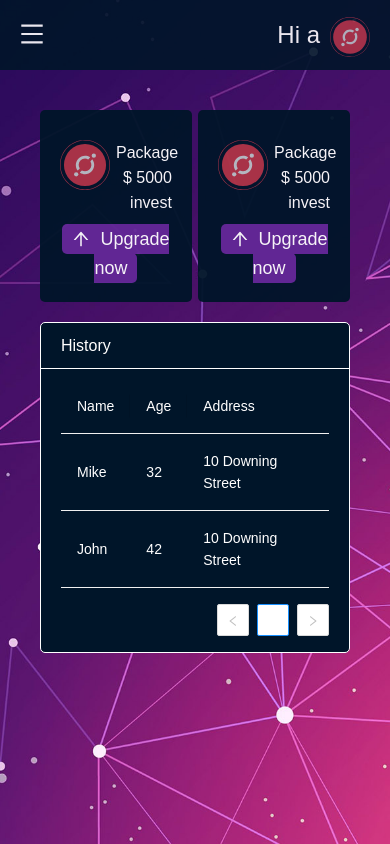
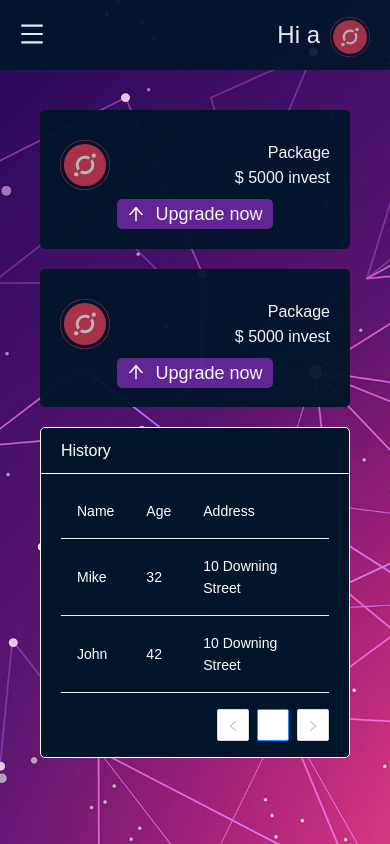
Before and after one commit to Phuc99bd/DINVEST_USER, a React (Create React App) app: page /invest in a window 390 px wide. Built offline with nearby package versions, Linux system fonts and the light colour scheme.

Commit message:
done responesive1

```diff
--- a/src/modules/invest/pages/styles.scss
+++ b/src/modules/invest/pages/styles.scss
@@ -9,6 +9,7 @@
   .invest-top {
     width: 100%;
     display: flex;
+    flex-wrap: wrap;
     justify-content: space-between;
     .parent {
       background-color: $header-background;
@@ -158,9 +159,19 @@
 }
 @media only screen and (max-width: 768px) {
   .invest {
+    .invest-top {
+      .parent {
+        width: 100%;
+        margin-bottom: 20px;
+      }
+      .parent:nth-child(2) {
+        margin-bottom: 0px;
+      }
+    }
     .cost-upgrade.parent {
       .item-cost {
         width: 95%;
+
         .top {
           padding: 0px 10px;
           .top-right {
```
